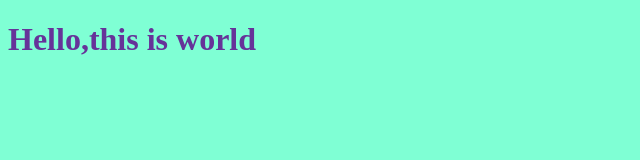
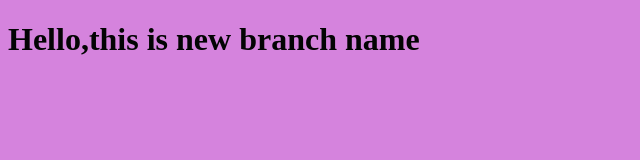
Before and after one commit to NarimeneAyat/myproject, a plain HTML site: page index.html in a window 1280 px wide. Shown: the whole page, without its empty margins (0-640 px from the left). Drawn offline with Linux system fonts and the light colour scheme.

Commit message:
chaging style for the title

```diff
--- a/app.js
+++ b/app.js
@@ -1 +1 @@
-alert("Hello!");
+alert("Hi :) !");
--- a/index.html
+++ b/index.html
@@ -8,7 +8,7 @@
     <link rel="stylesheet" href="style.css">
 </head>
 <body>
-    <h1> Hello,this is world</h1>
+    <h1> Hello,this is new branch name</h1>
 </body>
 <script src="app.js">
 
--- a/style.css
+++ b/style.css
@@ -1,6 +1,6 @@
 h1{
-    color: rebeccapurple;
+    color: rgb(3, 4, 4);
 }
 body{
-    background-color: aquamarine;
+    background-color: rgb(213, 131, 221);
 }
```
